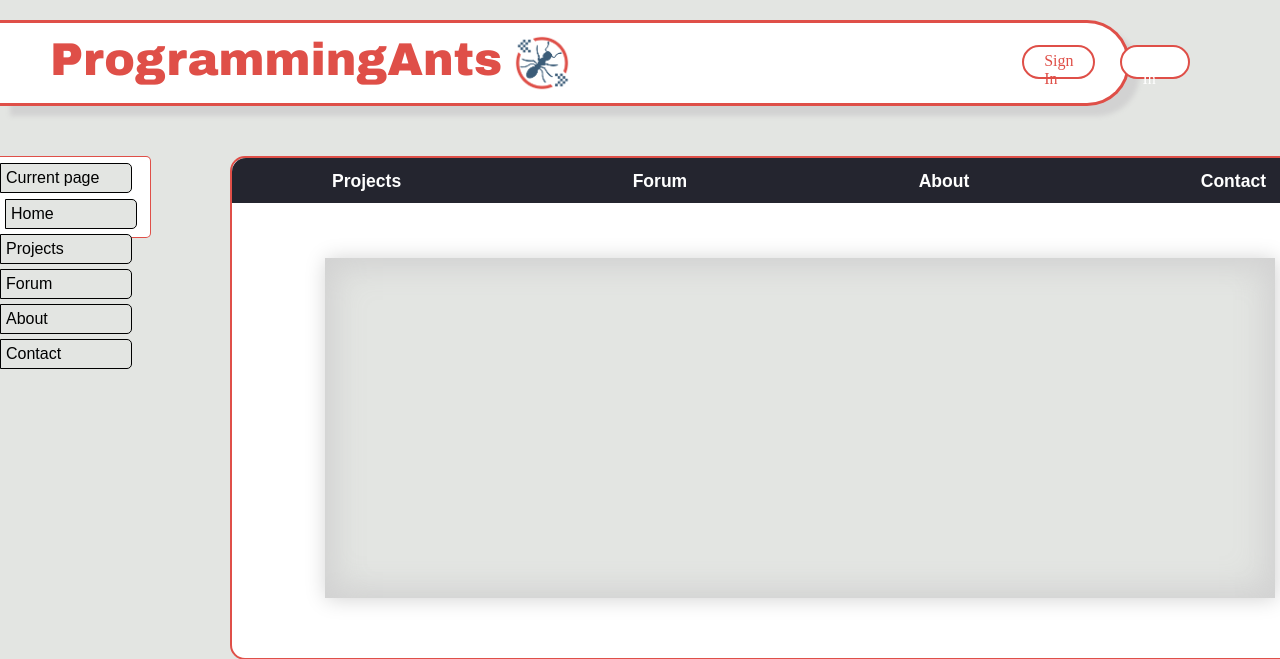
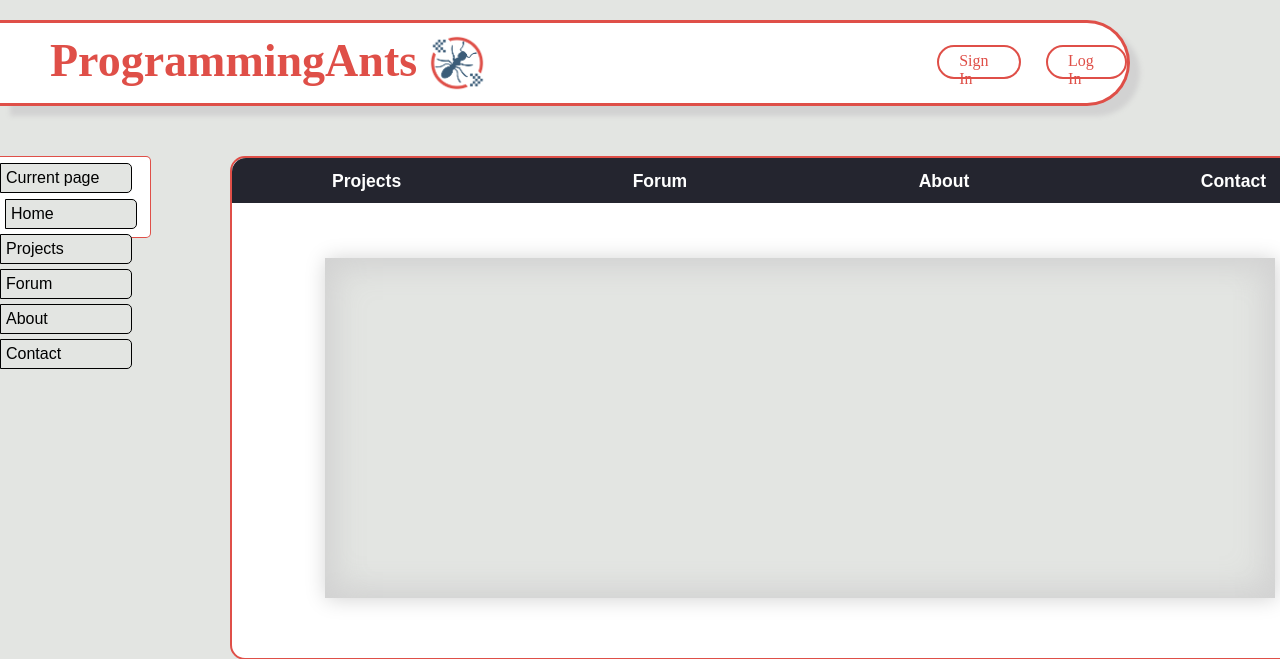
Before and after one commit to LaFourmiProgrammeuse/ProgressProject, a PHP site: page /html/home.html in a window 1280 px wide; the page is wider, and only the part inside the window is pictured. Shown: the top 659 px of that part. Run offline with PHP 8.4, Linux system fonts and the light colour scheme.

Commit message:
Rajout de l'underscore

```diff
--- a/ProgrammingAnts/css/home_acceuil.css
+++ b/ProgrammingAnts/css/home_acceuil.css
@@ -33,7 +33,7 @@ body {
 		.website_name {
 			font-size: 23px;
 			display: flex;
-			font-family: Arial Black;
+			font-family: Arial_Black;
 			margin-left: 50px;
 			line-height: 13px;
 		}
@@ -78,7 +78,7 @@ body {
 							}
 
 							.log_in{
-								#color: #df4f48;
+								color: #df4f48;
 							}
 
 	/* SECTION */
```
